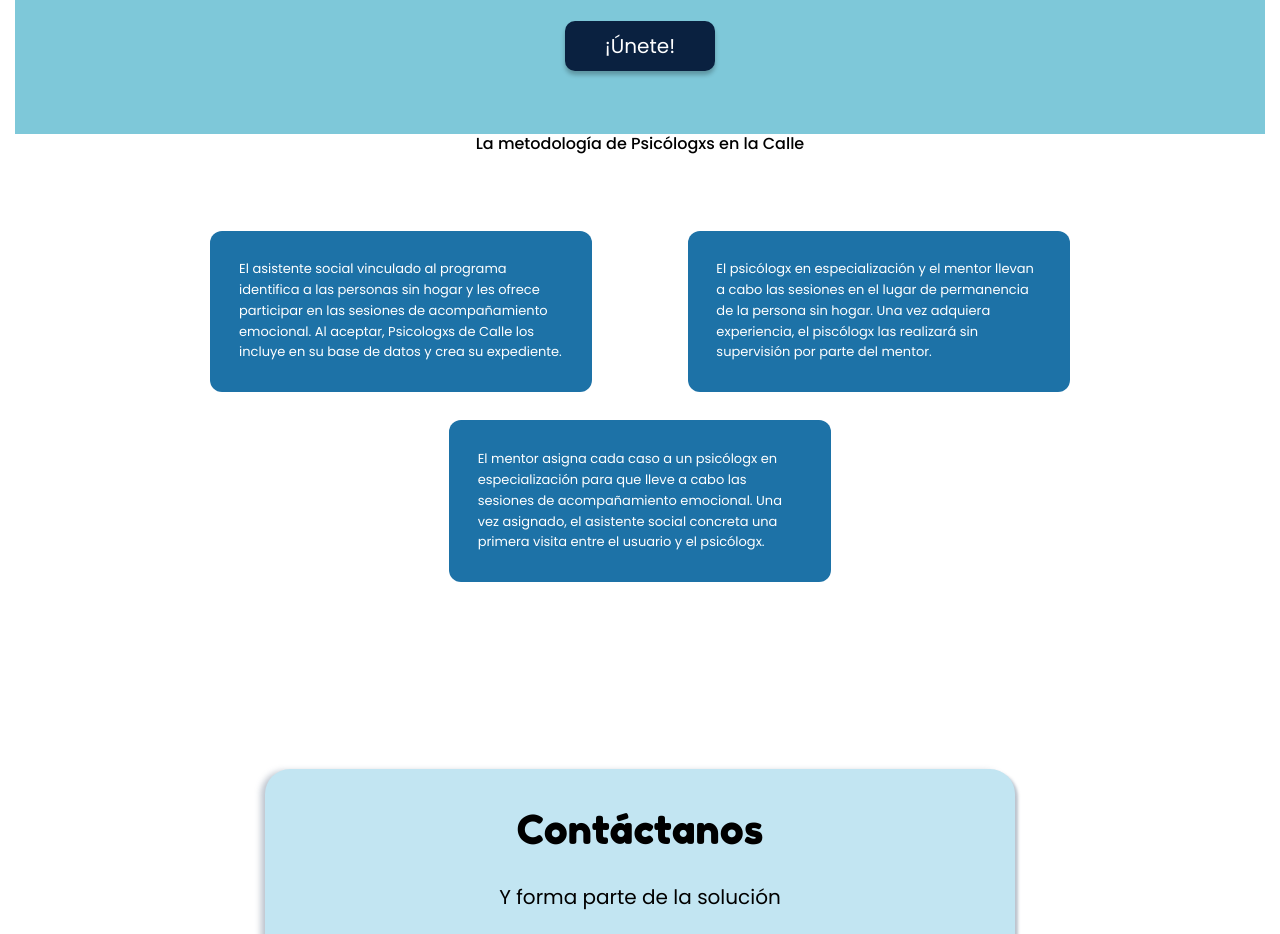
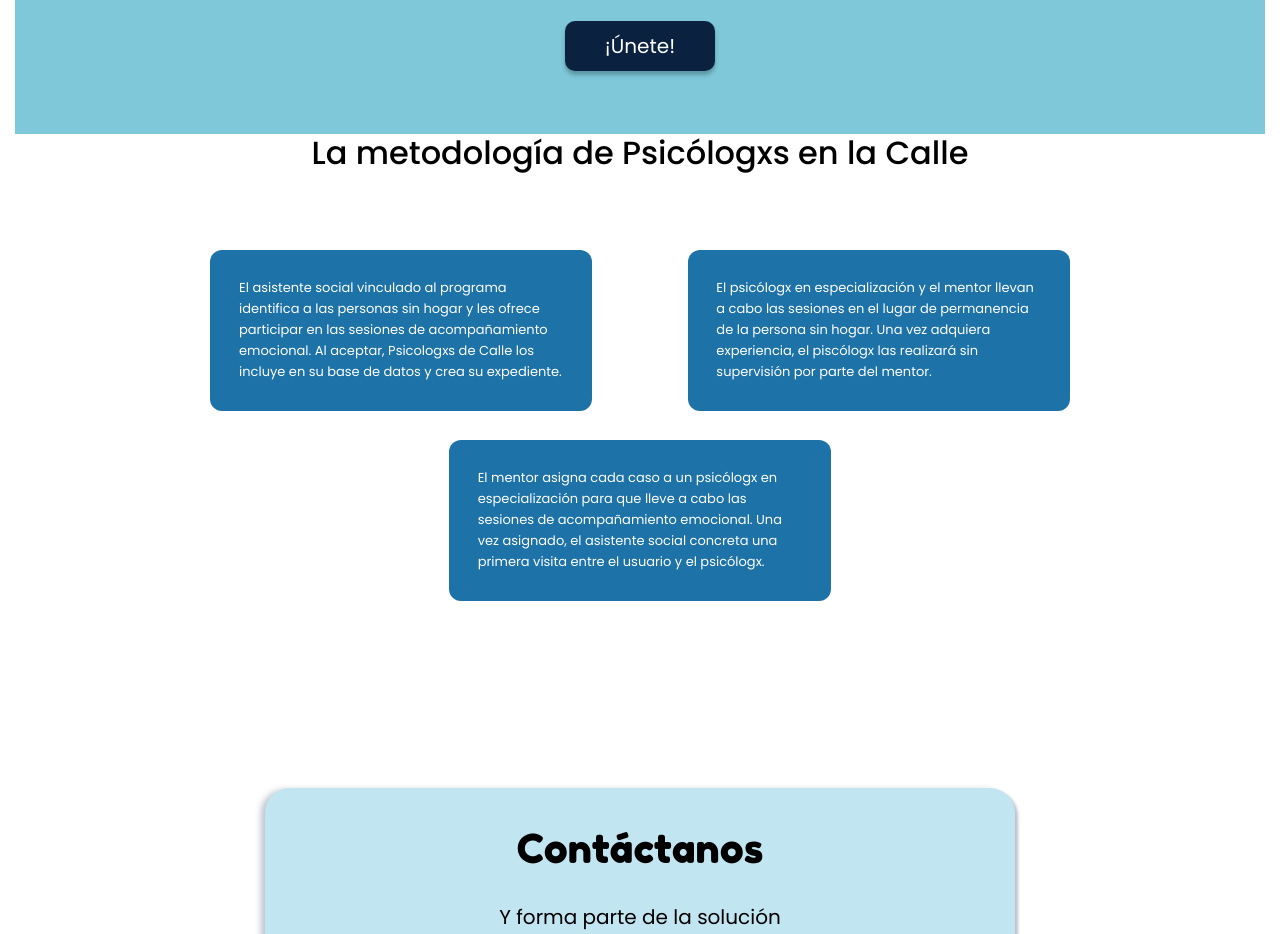
Before and after one commit to joannaWebDev/psicologxs-de-calle, a React (Create React App) app in the folder client/: page /psicologxs-de-calle/ in a window 1280 px wide. Shown: the part 4180-5114 px from the top of the page. Built offline with nearby package versions, Linux system fonts and the light colour scheme.

Commit message:
deployed

```diff
--- a/client/src/components/Form/MainForm.css
+++ b/client/src/components/Form/MainForm.css
@@ -47,7 +47,7 @@
   }
   .formInput{
     width: 100%;
-}
+  }
 }
 @media only screen and (max-width: 768px) {
   .centerForm{
--- a/client/src/components/Methodology/Methodology.js
+++ b/client/src/components/Methodology/Methodology.js
@@ -7,8 +7,8 @@ import './Methodology.css'
 
 const Methodology = () => {
     return (
-      <Container>
-        <h4 className="methodHeader text-center">La metodología de Psicólogxs en la Calle</h4>
+        <Container>
+        <h3 className="methodHeader text-center">La metodología de Psicólogxs en la Calle</h3>
         <div className="methodology">
             <section className="upSchema">
                 <article>El asistente social vinculado al programa identifica a las personas sin hogar y les ofrece participar en las sesiones de acompañamiento emocional. Al aceptar, Psicologxs de Calle los  incluye en su base de datos y crea su expediente.</article>
```
Also changed, not shown: 10 other files (tests, documents, lock files or other folders).
